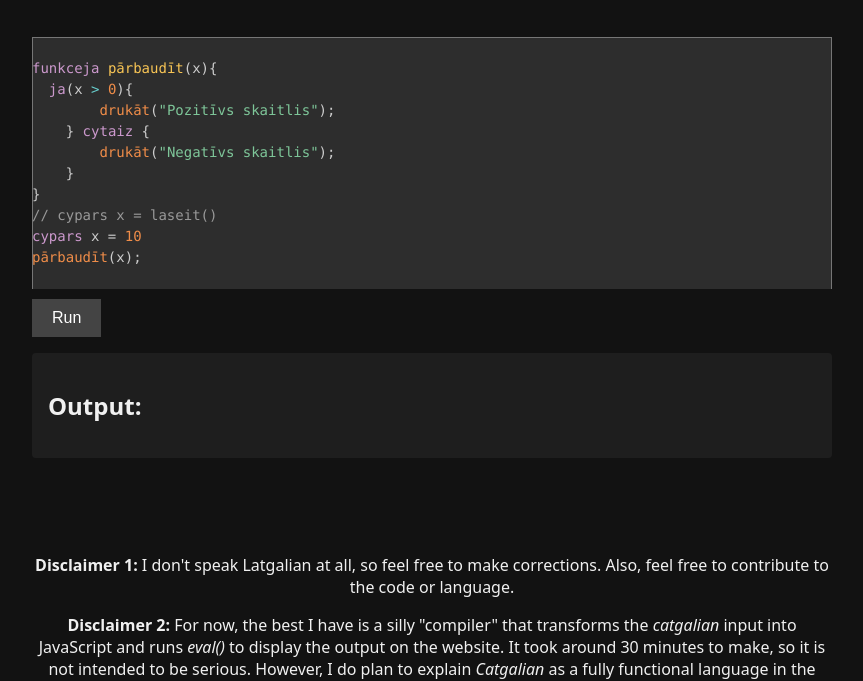
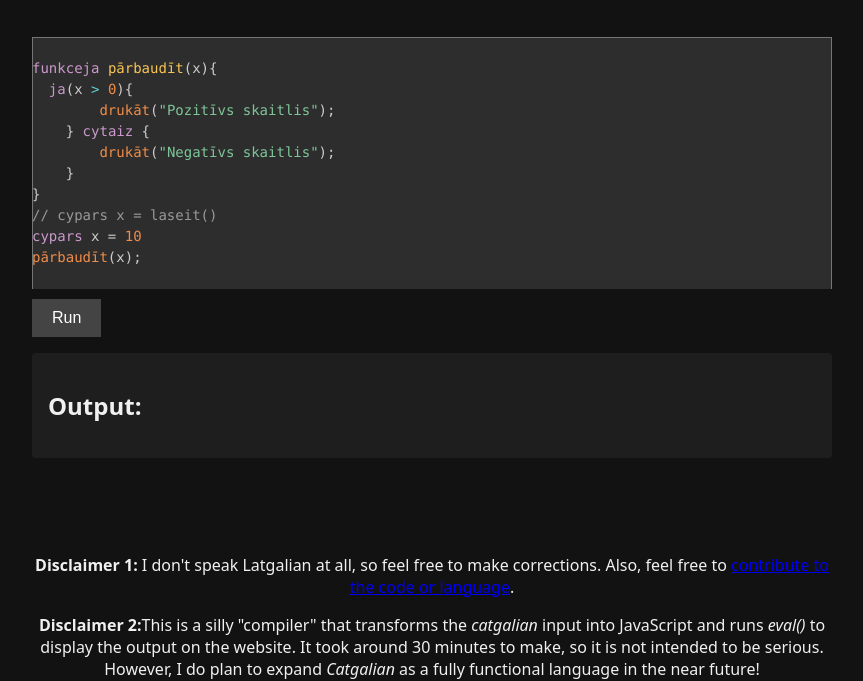
Before and after one commit to AndreisPurim/Catgalian, a plain HTML site: page index.html in a window 1280 px wide. Shown: the part 122-803 px from the top of the page, without its empty margins (208-1071 px from the left). Drawn offline with Linux system fonts and the light colour scheme.

Commit message:
Being sleep deprived while commiting is no good

```diff
--- a/index.html
+++ b/index.html
@@ -35,10 +35,10 @@ pārbaudīt(x);
       </section>
       <section class="keywords">
         <p>
-            <strong>Disclaimer 1:</strong> I don't speak Latgalian at all, so feel free to make corrections. Also, feel free to contribute to the code or language.
+            <strong>Disclaimer 1:</strong> I don't speak Latgalian at all, so feel free to make corrections. Also, feel free to <a href="https://github.com/AndreisPurim/Catgalian">contribute to the code or language</a>.
         </p>
         <p>
-            <strong>Disclaimer 2:</strong> For now, the best I have is a silly "compiler" that transforms the <em>catgalian</em> input into JavaScript and runs <em>eval()</em> to display the output on the website. It took around 30 minutes to make, so it is not intended to be serious. However, I do plan to explain <em>Catgalian</em> as a fully functional language in the near future!
+            <strong>Disclaimer 2:</strong>This is a silly "compiler" that transforms the <em>catgalian</em> input into JavaScript and runs <em>eval()</em> to display the output on the website. It took around 30 minutes to make, so it is not intended to be serious. However, I do plan to expand <em>Catgalian</em> as a fully functional language in the near future!
         </p>
         <h2 id="keywords">&gt;&gt;&gt; Keywords &lt;&lt;&lt;</h2>
         <h3 id="control-structures">Control Structures</h3>
```
